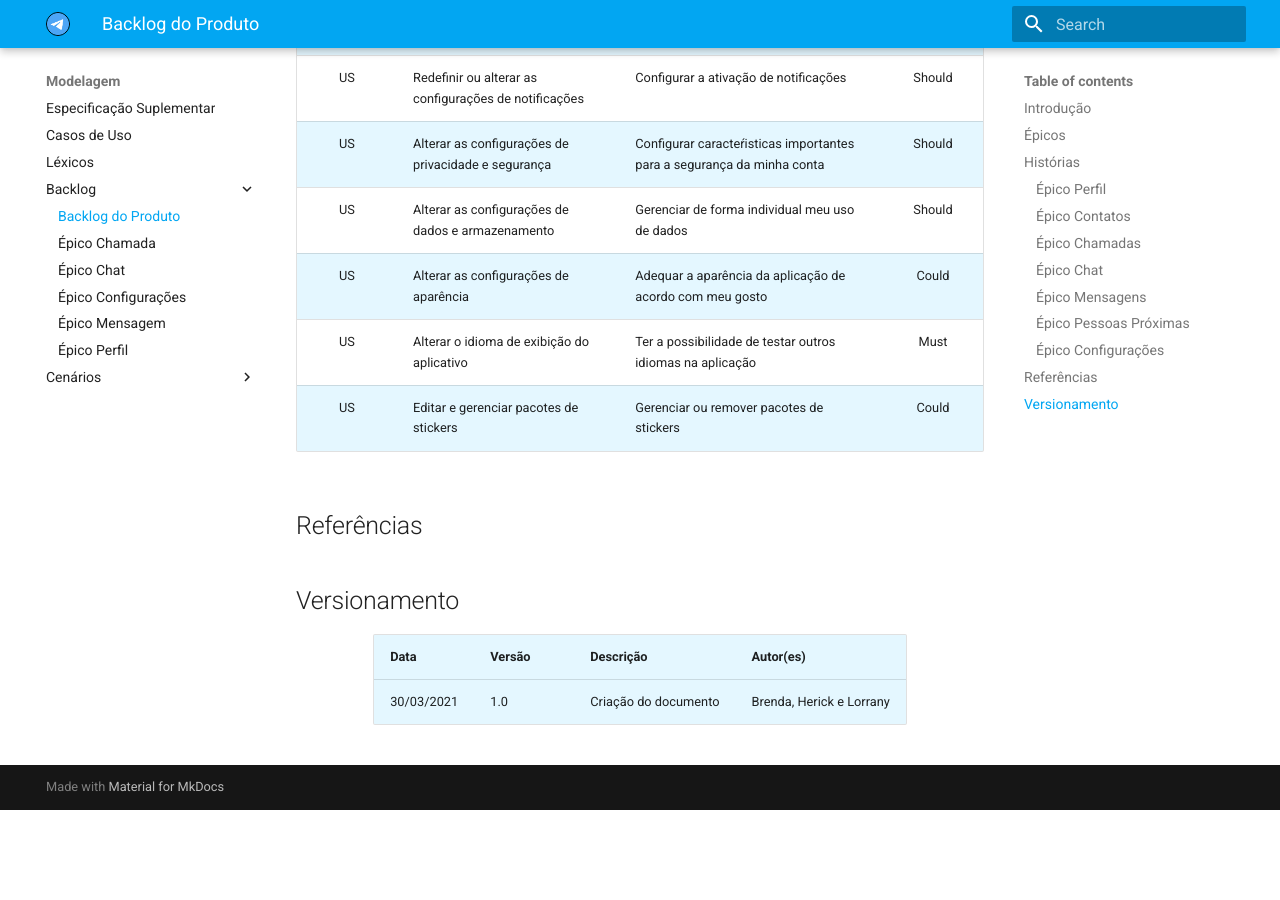
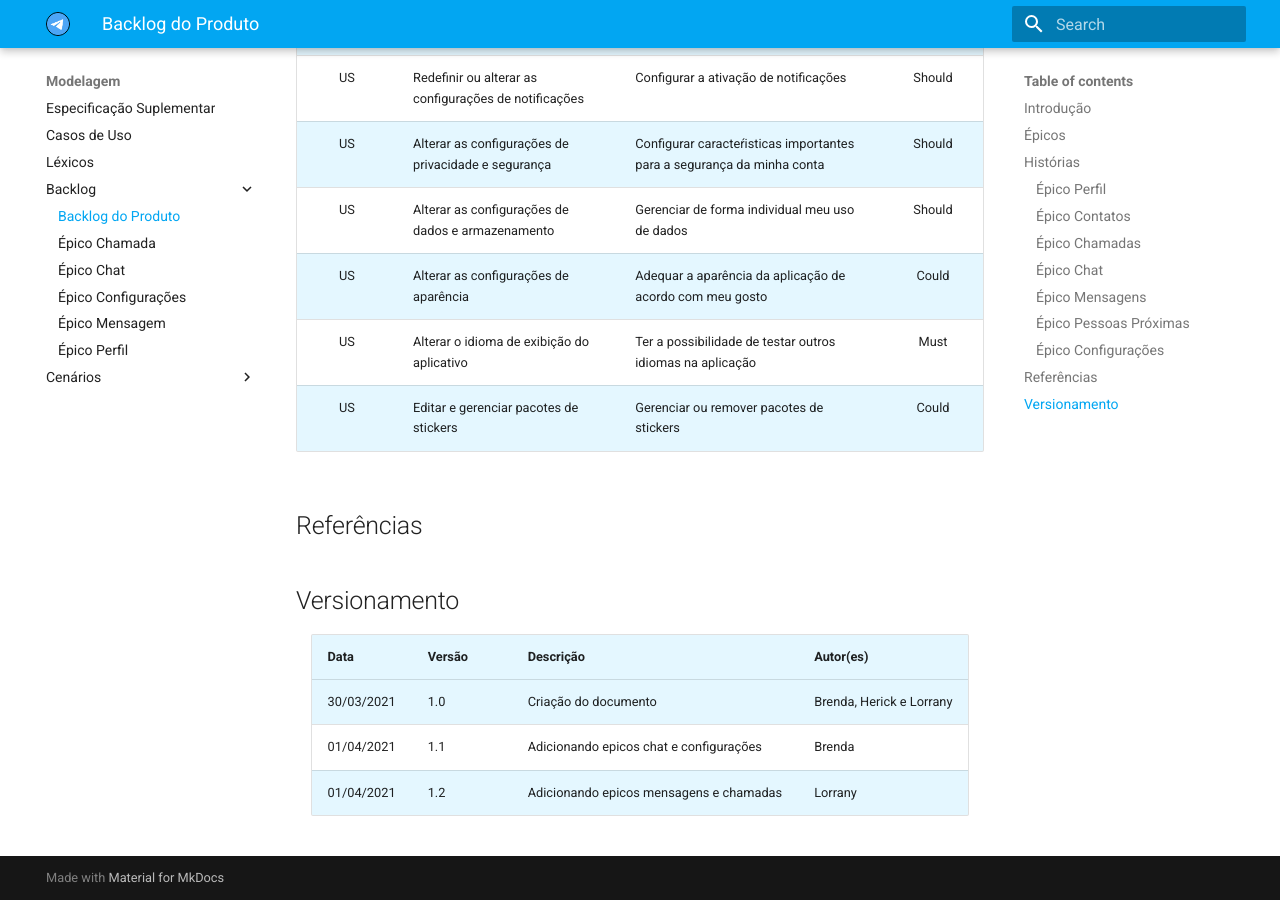
Before and after one commit to Requisitos-de-Software/2020.2-Telegram, an MkDocs documentation site: the page built from docs/modelagem/backlog/backlog_do_produto.md, in a window 1280 px wide and 900 px high, scrolled down 3302 px. Built offline with MkDocs 1.6.1 and Material for MkDocs 9.7.7, drawn with Linux system fonts in a browser that asks for light colours; before the commit the page ends 4112 px from its top, so only the background shows below that.

Commit message:
Ajusta versionamento

```diff
--- a/docs/modelagem/backlog/backlog_do_produto.md
+++ b/docs/modelagem/backlog/backlog_do_produto.md
@@ -85,6 +85,8 @@
 
 ## Versionamento
 
-| Data       | Versão | Descrição                  | Autor(es)              |
-| ---------- | ------ | -------------------------- | ---------------------- |
-| 30/03/2021 | 1.0    | Criação do documento       |Brenda, Herick e Lorrany|
+| Data       | Versão |                Descrição                | Autor(es)              |
+| ---------- | ------ | --------------------------------------- | ---------------------- |
+| 30/03/2021 | 1.0    |          Criação do documento           |Brenda, Herick e Lorrany|
+| 01/04/2021 | 1.1    | Adicionando epicos chat e configurações |         Brenda         |
+| 01/04/2021 | 1.2    | Adicionando epicos mensagens e chamadas |         Lorrany        |
```
